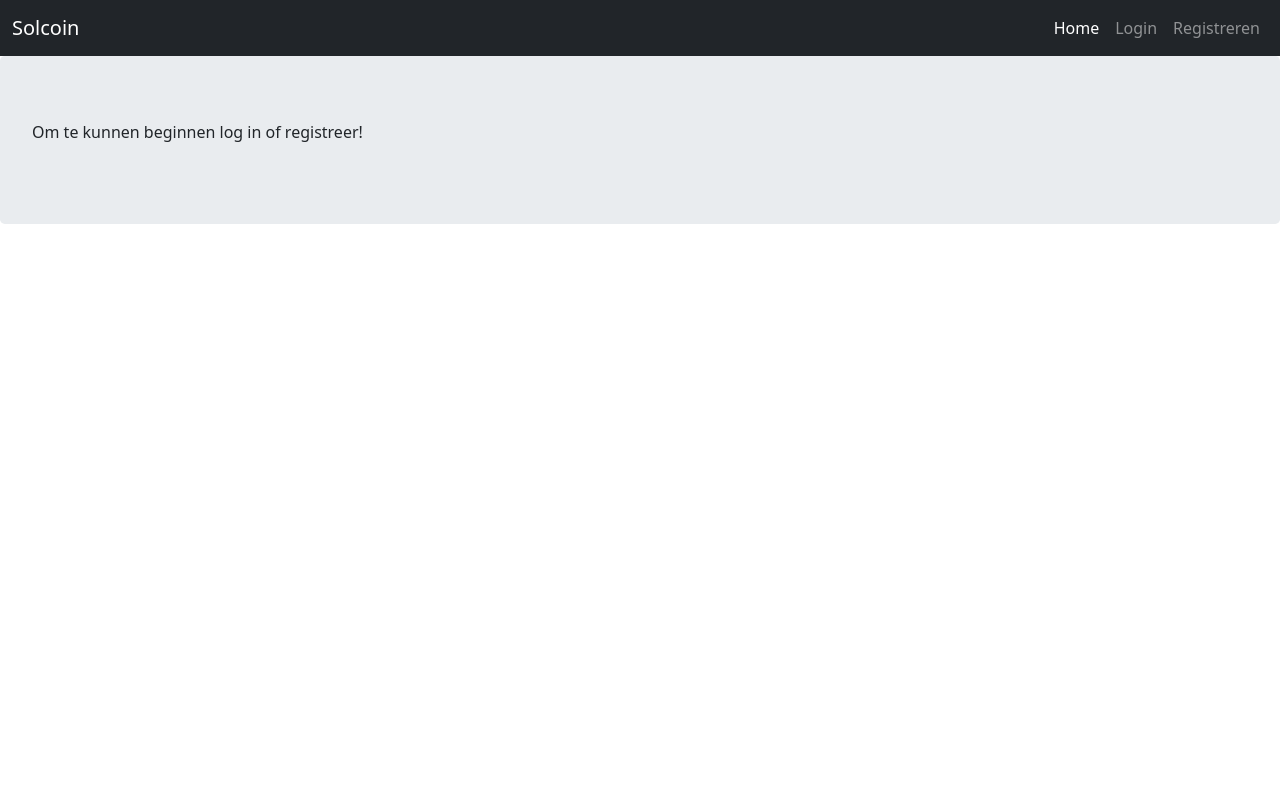
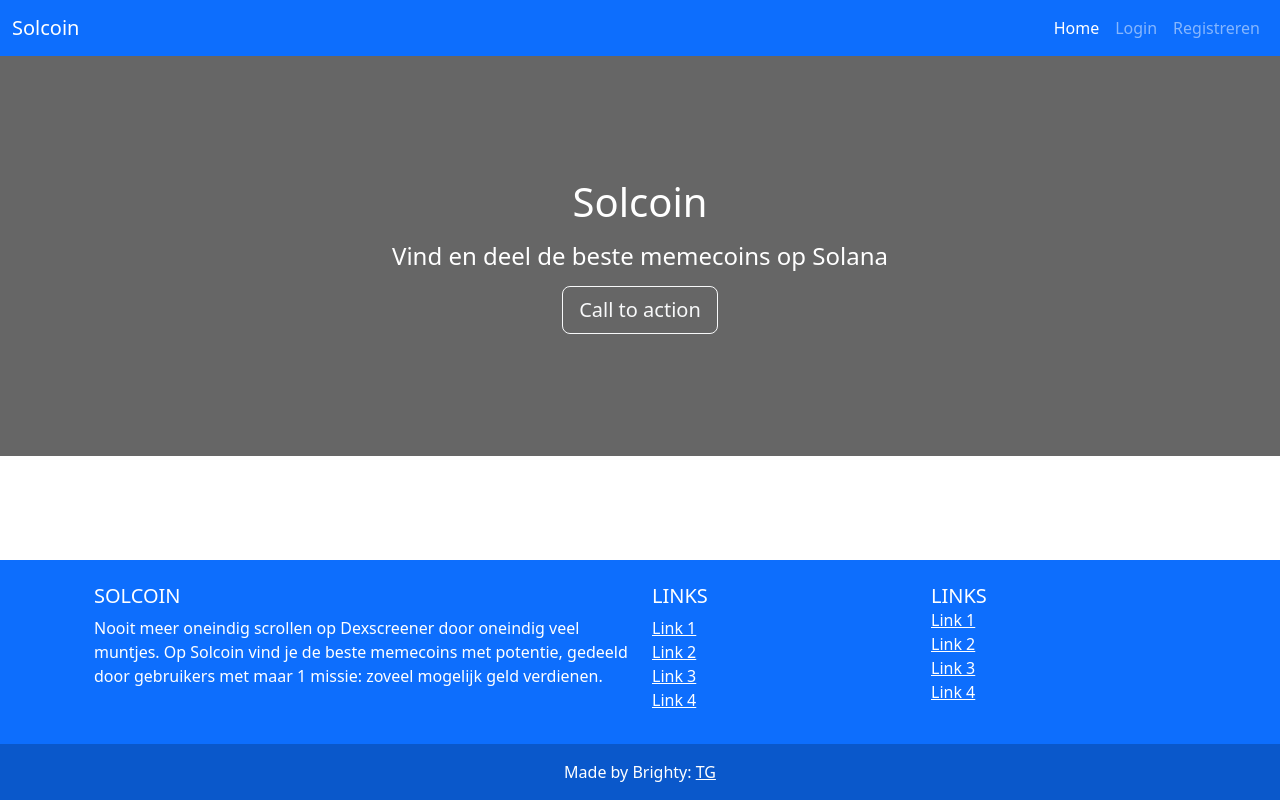
Before and after one commit to rhouwen/Website2024, a Flask app: page / in a window 1280 px wide. Run offline with Flask 3, Linux system fonts and the light colour scheme; some libraries are stand-ins or nearby versions.

Commit message:
Footer, Jumbotron

```diff
--- a/solanacoins/templates/base.html
+++ b/solanacoins/templates/base.html
@@ -11,7 +11,7 @@
     <title></title>
 </head>
 <body>
-    <nav class="navbar navbar-expand-lg navbar-dark bg-dark">
+<nav class="navbar navbar-expand-lg navbar-dark bg-primary">
   <div class="container-fluid"> <!-- Voeg container-fluid toe -->
     <a class="navbar-brand" href="#">Solcoin</a>
     <button class="navbar-toggler" type="button" data-toggle="collapse" data-target="#navbarSupportedContent" aria-controls="navbarSupportedContent" aria-expanded="false" aria-label="Toggle navigation">
@@ -43,7 +43,79 @@
   </div> <!-- Sluit container-fluid -->
 </nav>
 
+<footer class="bg-primary text-white text-center text-lg-start" style="position: fixed; bottom: 0; left: 0; width: 100%;">
+  <!-- Grid container -->
+  <div class="container p-4">
+    <!--Grid row-->
+    <div class="row">
+      <!--Grid column-->
+      <div class="col-lg-6 col-md-12 mb-4 mb-md-0">
+        <h5 class="text-uppercase">SOLCOIN</h5>
+
+        <p>
+          Nooit meer oneindig scrollen op Dexscreener door oneindig veel muntjes. Op Solcoin vind je de beste memecoins met potentie,
+          gedeeld door gebruikers met maar 1 missie: zoveel mogelijk geld verdienen.
+        </p>
+      </div>
+      <!--Grid column-->
+
+      <!--Grid column-->
+      <div class="col-lg-3 col-md-6 mb-4 mb-md-0">
+        <h5 class="text-uppercase">Links</h5>
+
+        <ul class="list-unstyled mb-0">
+          <li>
+            <a href="#!" class="text-white">Link 1</a>
+          </li>
+          <li>
+            <a href="#!" class="text-white">Link 2</a>
+          </li>
+          <li>
+            <a href="#!" class="text-white">Link 3</a>
+          </li>
+          <li>
+            <a href="#!" class="text-white">Link 4</a>
+          </li>
+        </ul>
+      </div>
+      <!--Grid column-->
+
+      <!--Grid column-->
+      <div class="col-lg-3 col-md-6 mb-4 mb-md-0">
+        <h5 class="text-uppercase mb-0">Links</h5>
+
+        <ul class="list-unstyled">
+          <li>
+            <a href="#!" class="text-white">Link 1</a>
+          </li>
+          <li>
+            <a href="#!" class="text-white">Link 2</a>
+          </li>
+          <li>
+            <a href="#!" class="text-white">Link 3</a>
+          </li>
+          <li>
+            <a href="#!" class="text-white">Link 4</a>
+          </li>
+        </ul>
+      </div>
+      <!--Grid column-->
+    </div>
+    <!--Grid row-->
+  </div>
+  <!-- Grid container -->
+
+  <!-- Copyright -->
+  <div class="text-center p-3" style="background-color: rgba(0, 0, 0, 0.2);">
+    Made by Brighty:
+    <a class="text-white" href="https://t.me/Brightz1">TG</a>
+  </div>
+  <!-- Copyright -->
+</footer>
+
 {% block content %}
+
+
 
 {% endblock %}
 
--- a/solanacoins/templates/home.html
+++ b/solanacoins/templates/home.html
@@ -1,11 +1,21 @@
 {% extends "base.html" %}
 {% block content %}
-<div class="jumbotron">
-    {% if current_user.is_authenticated %}
-    <p>Hallo {{ current_user.username }}!</p>
-    {% else %}
-    <p>Om te kunnen beginnen log in of registreer!</p>
-    {% endif %}
+<!-- Jumbotron -->
+<div class="p-5 text-center bg-image rounded-0 position-relative" style="
+    background-image: url('https://www.analyticsinsight.net/wp-content/uploads/2023/10/Screenshot-2023-10-19-142942.png');
+    height: 400px;
+  ">
+  <div class="mask position-absolute top-0 start-0 w-100 h-100" style="background-color: rgba(0, 0, 0, 0.6);"></div>
+  <div class="d-flex justify-content-center align-items-center h-100 position-relative">
+    <div class="text-white">
+      <h1 class="mb-3">Solcoin</h1>
+      <h4 class="mb-3">Vind en deel de beste memecoins op Solana</h4>
+      <a class="btn btn-outline-light btn-lg" href="#!" role="button">Call to action</a>
+    </div>
+  </div>
 </div>
+<!-- Jumbotron -->
+
+
 
 {% endblock %}
```
Also changed, not shown: solanacoins/static/styles/login.css (+7 -7 lines), solanacoins/templates/login.html (+1 -9 lines), solanacoins/data.sqlite. Lines whose indentation alone changed are shown as unchanged.
